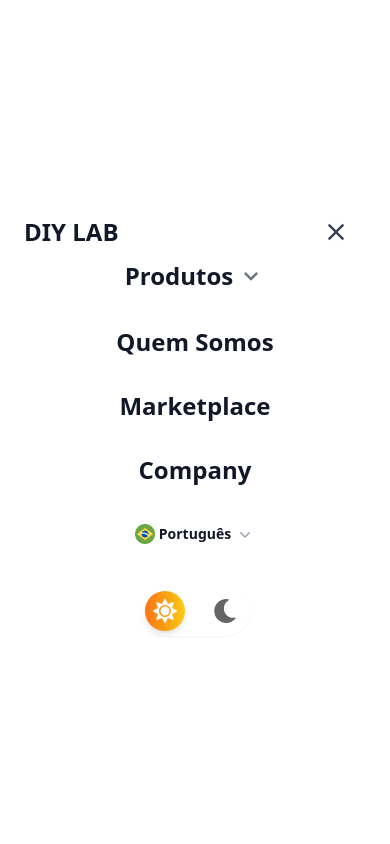
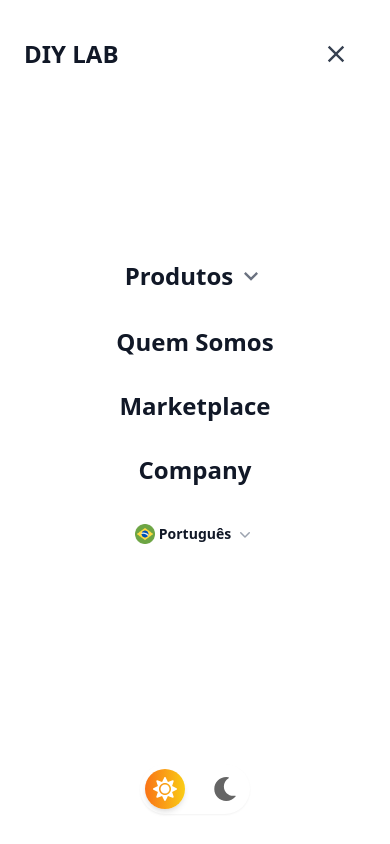
Before and after one commit to Lucasqc04/john-galt, a React (Vite) app: page /pt in a window 390 px wide. Both pictures are taken after a click on the button "Open main menu". Shown: the top 844 px of the page. Built offline with nearby package versions, Linux system fonts and the light colour scheme; what tailwindcss-animated would draw is missing.

Commit message:
refactor(header): change mobile menu style

```diff
--- a/src/view/layout/Header/Header.tsx
+++ b/src/view/layout/Header/Header.tsx
@@ -54,7 +54,7 @@ export default function Header() {
 
         {menu.isOpen &&
           createPortal(
-            <div className="fixed top-0 left-0 h-screen w-screen bg-white dark:bg-gray-900 z-50 flex flex-col justify-center items-center p-6">
+            <div className="fixed top-0 left-0 h-screen w-screen bg-white dark:bg-gray-900 z-50 flex flex-col justify-between items-center p-6">
               <div className="w-full flex justify-between items-center">
                 <h1 className="font-extrabold text-2xl text-center text-gray-900 dark:text-white">
                   DIY LAB
```
